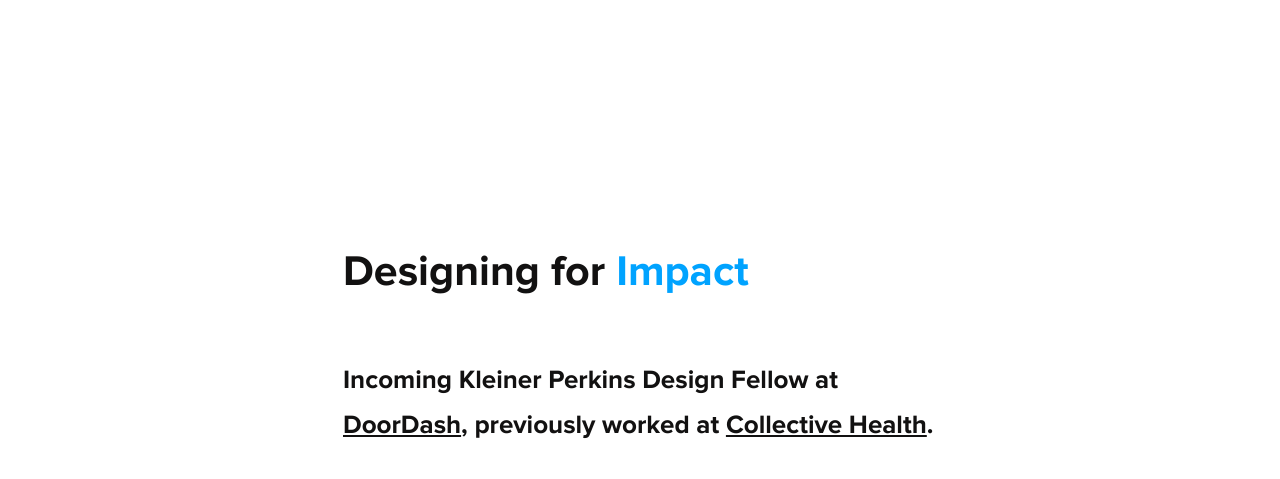
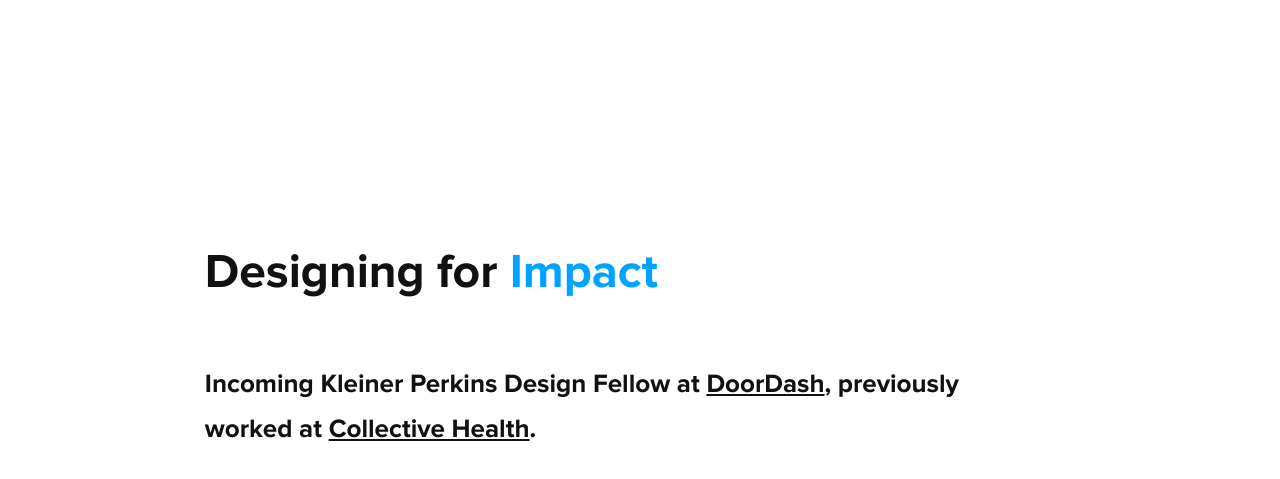
Before and after one commit to jujukim1001/jujukim1001.com, a plain HTML site: page html/home.html in a window 1280 px wide. Shown: the part 103-582 px from the top of the page. Drawn offline with Linux system fonts and the light colour scheme.

Commit message:
WIP: Home

```diff
--- a/css/home.css
+++ b/css/home.css
@@ -43,8 +43,8 @@ body {
 #content {
     display: flex;
     flex-direction: column;
-    padding-left: 147px;
-    padding-right: 147px;
+    padding-left: 6vw;
+    padding-right: 6vw;
     /* background-color: green; */
 }
 
@@ -62,7 +62,7 @@ body {
     justify-content: center;
     height: 700px;
     /* background-color: greenyellow; */
-    padding: 0px 196px 0px 196px;
+    padding: 0px 10vw 0px 10vw;
 }
 
 .introductionItem {
@@ -73,11 +73,11 @@ body {
 #introductionTitleContainer {
     display: flex;
     flex-direction: row;
-    font-size: 43px;
 }
 
 #introductionTitle {
     color: #121111;
+    font-size: 48px;
 }
 
 .titleAccent {
@@ -88,4 +88,5 @@ body {
     font-size: 26px;
     color: #121111;
     line-height: 45px;
+    max-width: 780px;
 }
```
